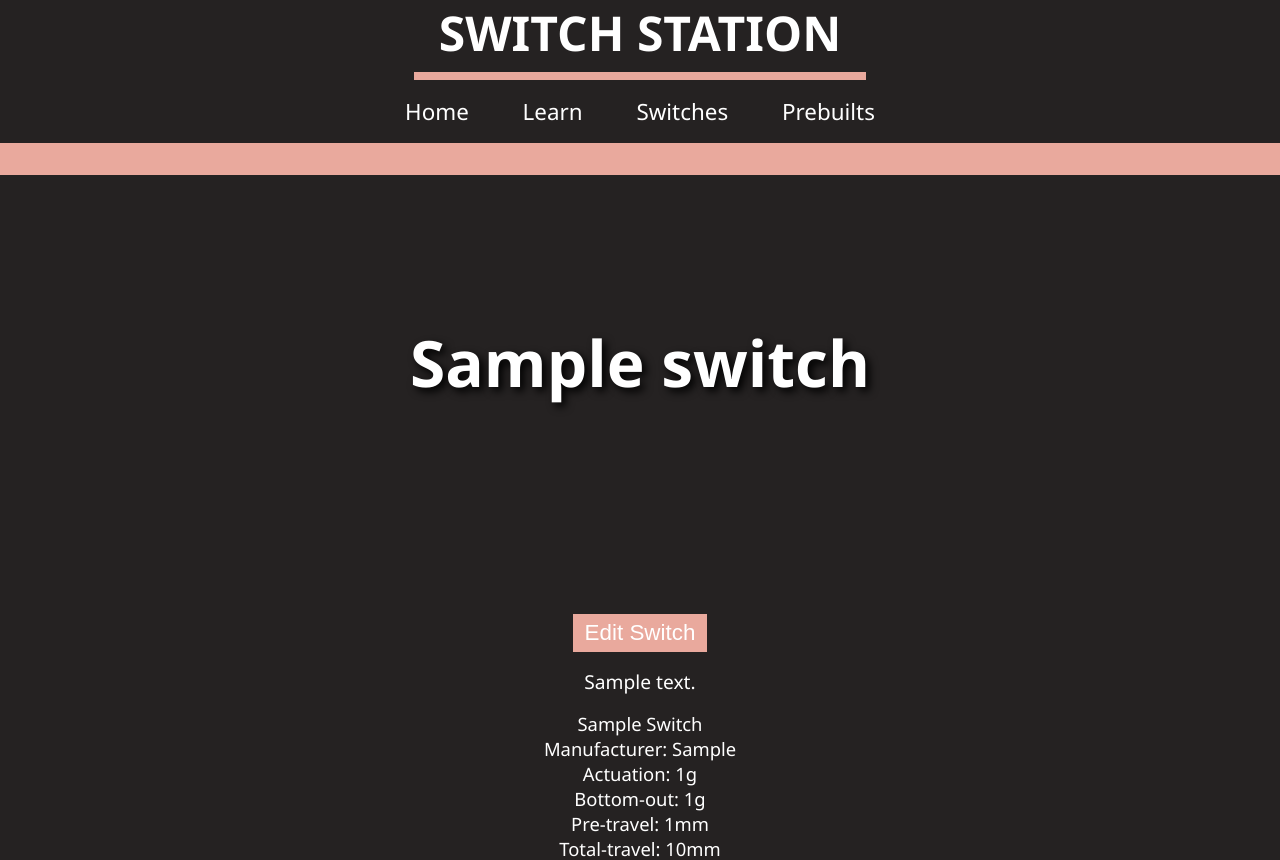
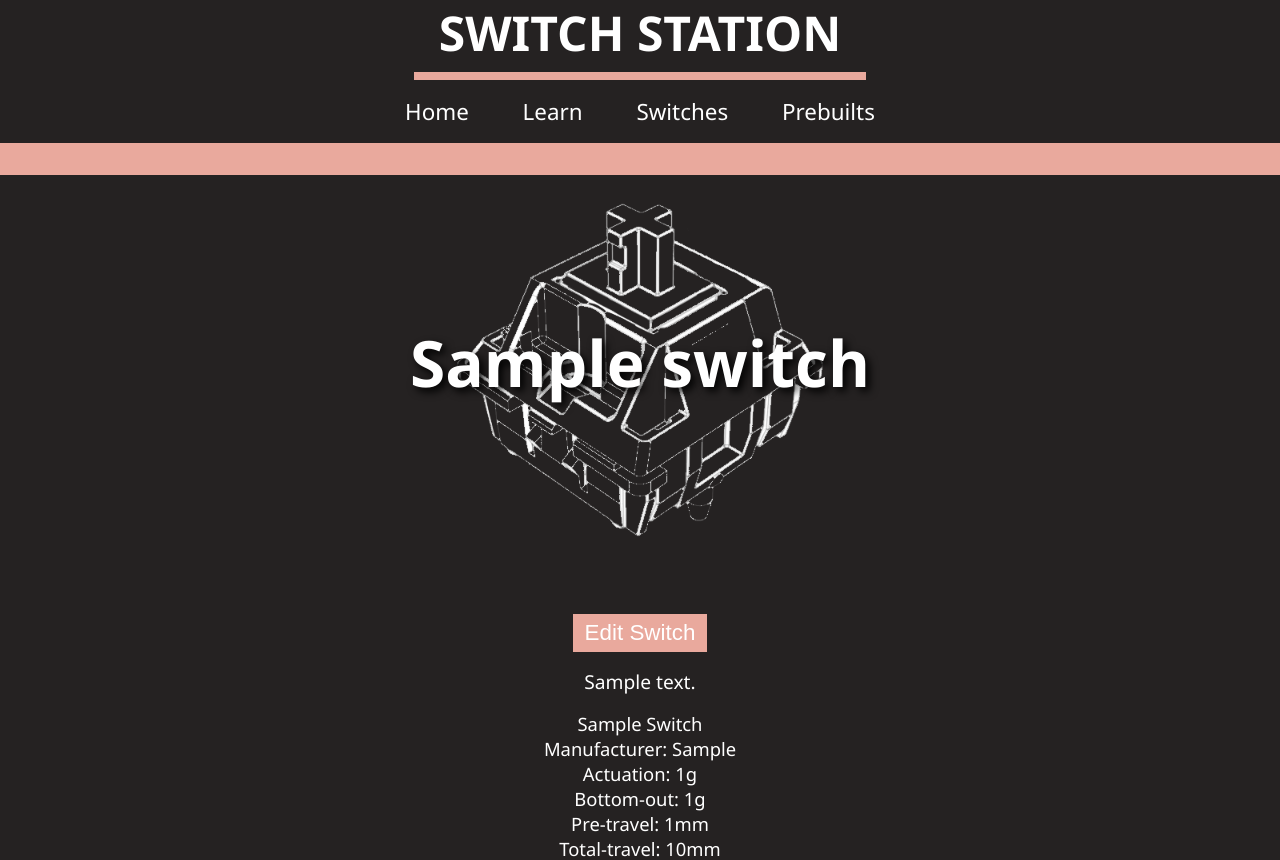
Before and after one commit to 17238bhs/SwitchStation, a Flask app: page /switch/1 in a window 1280 px wide. Shown: the top 860 px of the page. Run offline with Flask 2, Linux system fonts and the light colour scheme; tables that the repository leaves empty hold one stand-in row (values such as "Sample post").

Commit message:
icon added behind the switch title to fill empty space

```diff
--- a/static/css/style.css
+++ b/static/css/style.css
@@ -370,6 +370,16 @@ table, th, td {
     margin-left: 25%;
 }
 
+.switch_image img{
+    object-fit: contain;
+    width: 100%;
+    height: 30rem;
+    left: 0px;
+    z-index: -2;
+    top: 130px;
+    position: absolute;
+}
+
 .prebuilt_image img{
     object-fit: cover;
     width: 100%;
--- a/templates/switch.html
+++ b/templates/switch.html
@@ -1,6 +1,10 @@
 <title>Switch Station - {{switch.name}}</title>
 {% extends 'layout.html' %}
 {% block content %}
+    <div class="switch_image">
+        <img src="/static/images/switchIcon.png">
+    </div>
+
     <div class="switch_title">
         {{switch.name}}
     </div>
```
Also changed, not shown: static/images/switchIcon.png (added).
